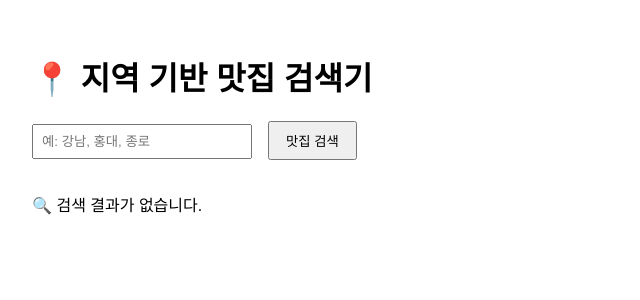
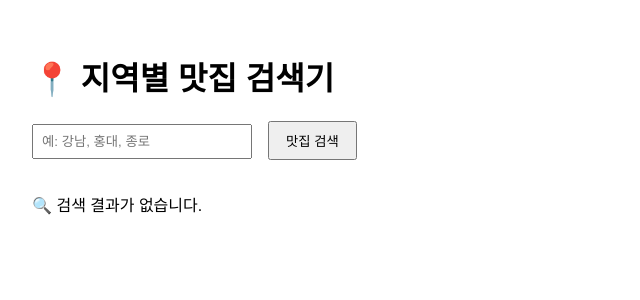
Before and after one commit to KimJung-Hoon/my-foodmap, a React (Create React App) app in the folder client/: page / in a window 1280 px wide. Shown: the top 300 px of the page, without its empty margins (0-640 px from the left). Built offline with nearby package versions, Linux system fonts and the light colour scheme.

Commit message:
처음 업로드

```diff
--- a/client/src/App.js
+++ b/client/src/App.js
@@ -22,7 +22,7 @@ function App() {
 
   return (
     <div style={{ padding: '2rem', fontFamily: 'sans-serif' }}>
-      <h1>📍 지역 기반 맛집 검색기</h1>
+      <h1>📍 지역별 맛집 검색기</h1>
 
       <input
         type="text"
```
Also changed, not shown: 1 other file (tests, documents, lock files or other folders).
